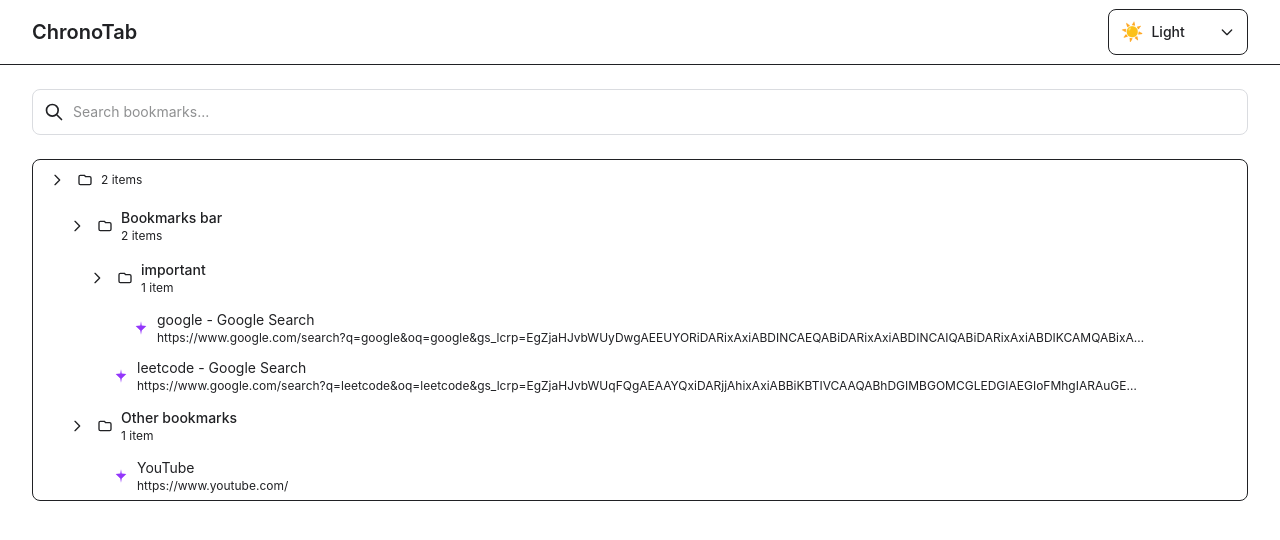
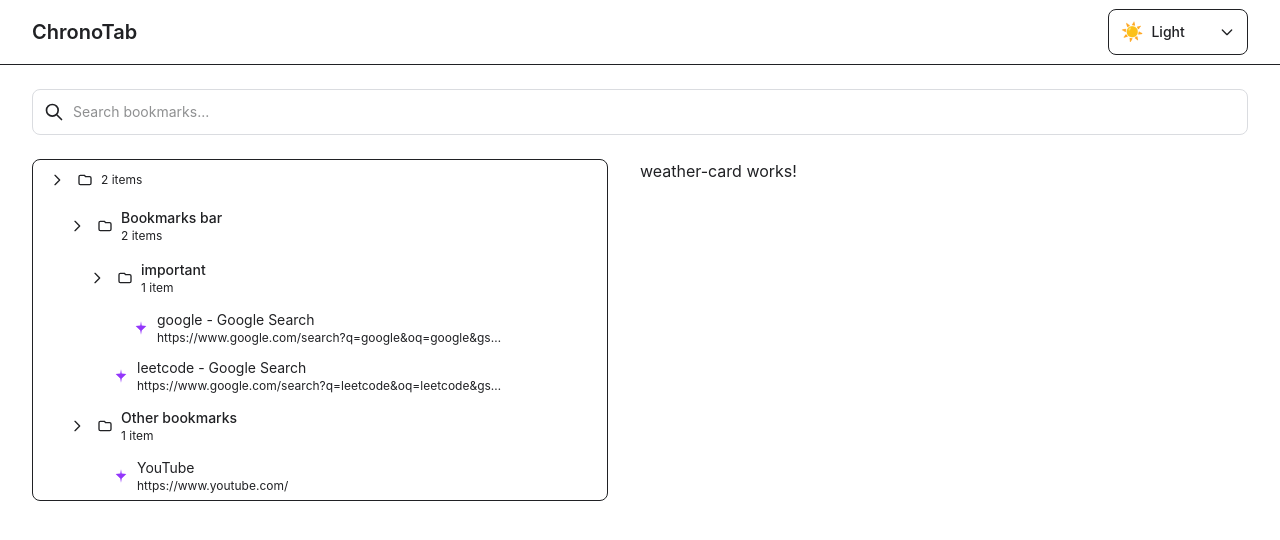
Before and after one commit to Aalok2302/chronotab, an Angular app: page / in a window 1280 px wide. Shown: the top 540 px of the page. Built offline with nearby package versions, Linux system fonts and the light colour scheme.

Commit message:
feat(weather): add weather card component to layout

```diff
--- a/src/app/app-module.ts
+++ b/src/app/app-module.ts
@@ -9,6 +9,7 @@ import { BookmarkSearchBar } from './components/bookmark-search-bar/bookmark-sea
 import { BookmarkItem } from './components/bookmark-item/bookmark-item';
 import { Layout } from './components/layout/layout';
 import { ThemeSwitcher } from './components/theme-switcher/theme-switcher';
+import { WeatherCard } from './components/weather-card/weather-card';
 
 @NgModule({
   declarations: [
@@ -17,7 +18,8 @@ import { ThemeSwitcher } from './components/theme-switcher/theme-switcher';
     BookmarkSearchBar,
     BookmarkItem,
     Layout,
-    ThemeSwitcher
+    ThemeSwitcher,
+    WeatherCard
   ],
   imports: [
     BrowserModule,
--- a/src/app/components/layout/layout.html
+++ b/src/app/components/layout/layout.html
@@ -16,11 +16,20 @@
 
     <!-- Main Content -->
     <main class="pb-8">
-        <bookmark-search-bar
-          [(searchQuery)]="searchQuery"
-          (searchQueryChange)="onSearchQueryChange($event)">
-        </bookmark-search-bar>
+        <div class="w-full">
+            <bookmark-search-bar
+              [(searchQuery)]="searchQuery"
+              (searchQueryChange)="onSearchQueryChange($event)">
+            </bookmark-search-bar>
+        </div>
+        <div class="max-w-7xl mx-auto flex justify-center">
+            <div class="w-1/2">
+                <bookmark-list #bookmarkList></bookmark-list>
+            </div>
+            <div class="w-1/2">
+                <app-weather-card></app-weather-card>
+            </div>
+        </div>
 
-        <bookmark-list #bookmarkList></bookmark-list>
     </main>
 </div>
--- /dev/null
+++ b/src/app/components/weather-card/weather-card.html
@@ -0,0 +1 @@
+<p>weather-card works!</p>
```
Also changed, not shown: src/app/components/weather-card/weather-card.ts (added, +10 -0 lines).
